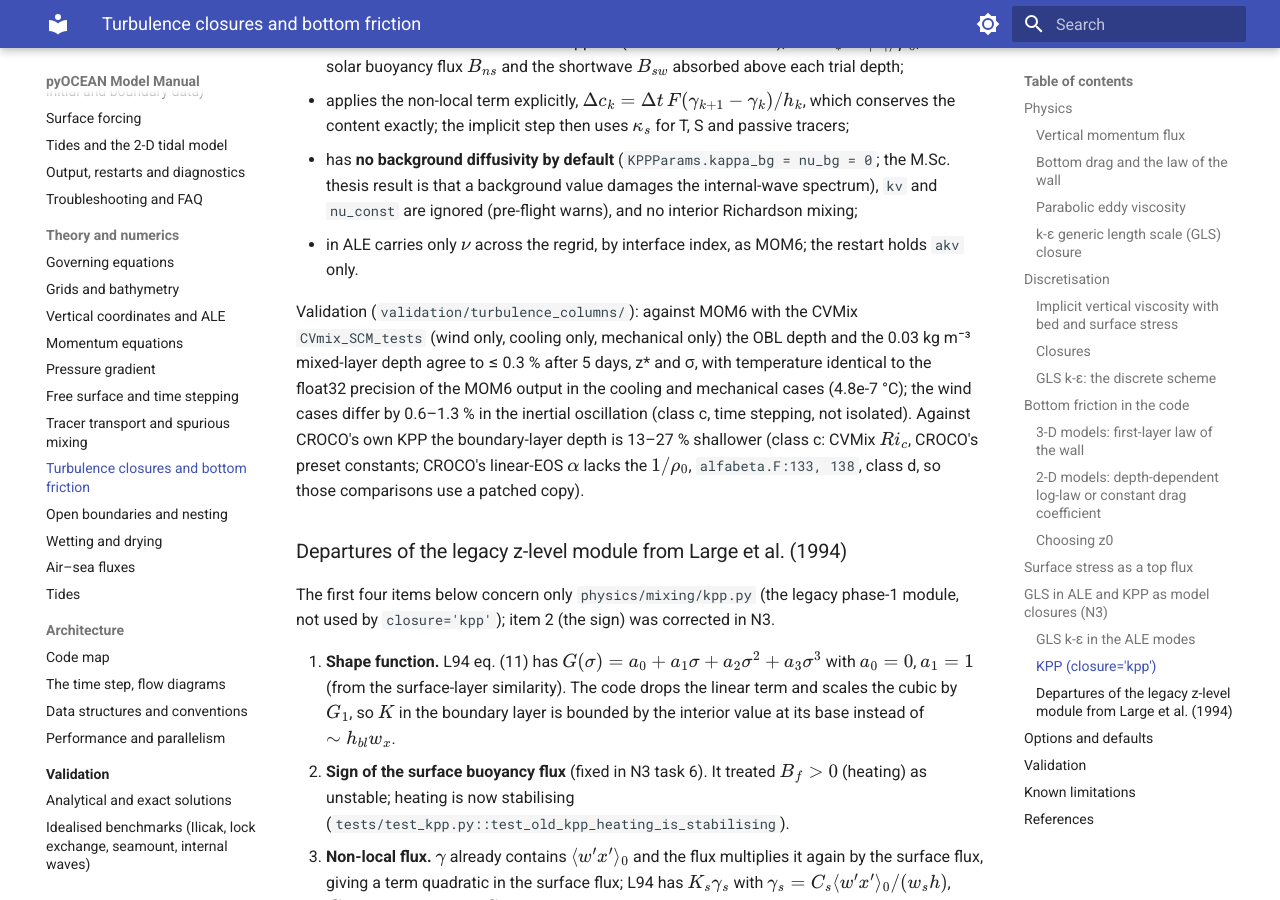
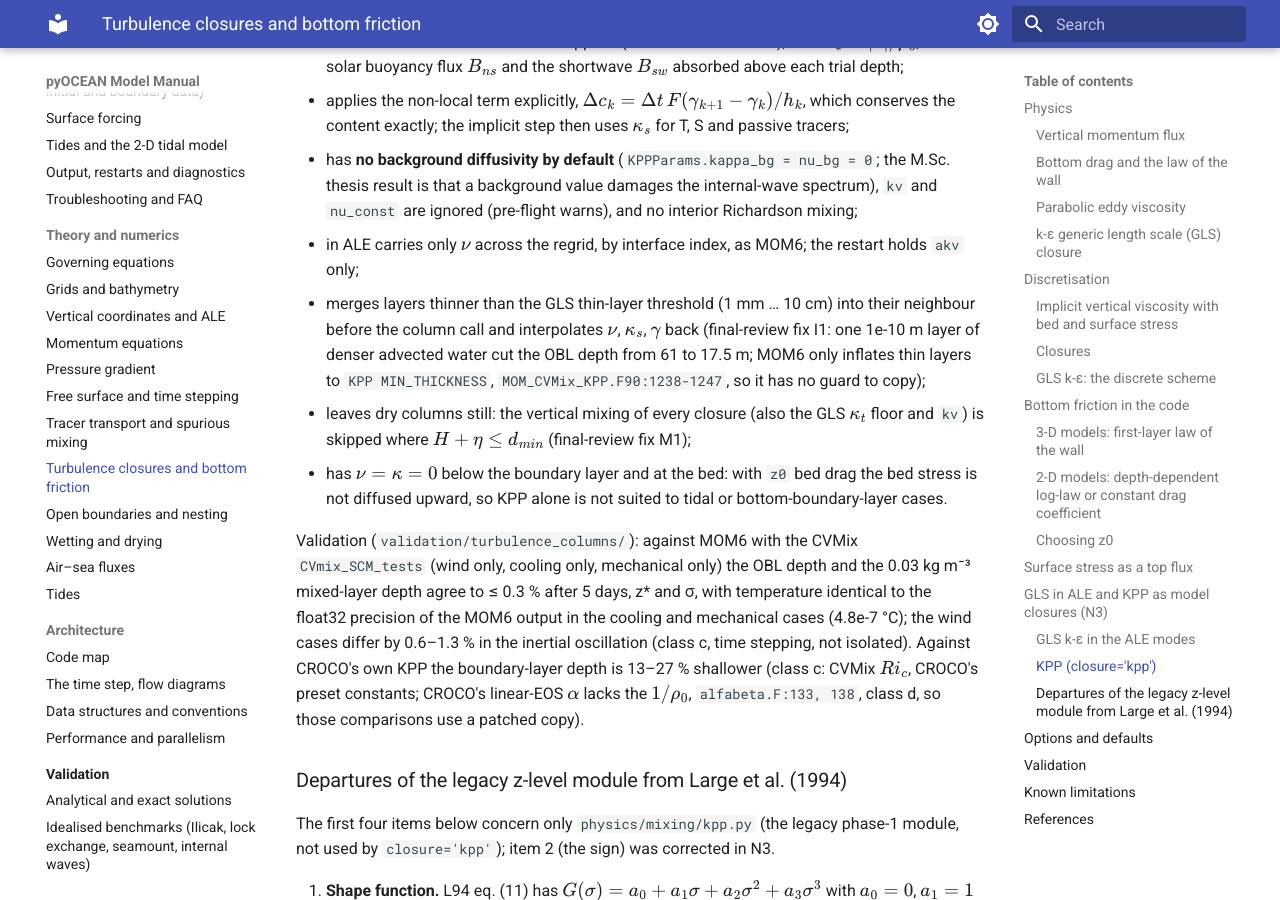
Before and after one commit to Estebanovich/pyOCEAN, an MkDocs documentation site: the page built from docs/manual/theory/turbulence-friction.md, in a window 1280 px wide and 900 px high, scrolled down 11580 px. Built offline with MkDocs 1.6.1 and Material for MkDocs 9.7.7, drawn with Linux system fonts in a browser that asks for light colours; some of the changed text lies outside the part shown.

Commit message:
N3 final fix I2: k/eps remap mixing listed as fourth open criterion; KPP thin/dry/bed notes
Co-Authored-By: Claude Opus 5.5 <noreply@anthropic.com>
Claude-Session: https://claude.ai/code/session_01DapNDveddxQLd53ugW9ton

```diff
--- a/docs/manual/theory/turbulence-friction.md
+++ b/docs/manual/theory/turbulence-friction.md
@@ -407,7 +407,15 @@ of the surface buoyancy flux was fixed in task 6: surface heating is stabilising
 * has **no background diffusivity by default** (`KPPParams.kappa_bg = nu_bg = 0`; the M.Sc. thesis result is that a
     background value damages the internal-wave spectrum), `kv` and `nu_const` are ignored (pre-flight warns), and no
     interior Richardson mixing;
-* in ALE carries only $\nu$ across the regrid, by interface index, as MOM6; the restart holds `akv` only.
+* in ALE carries only $\nu$ across the regrid, by interface index, as MOM6; the restart holds `akv` only;
+* merges layers thinner than the GLS thin-layer threshold (1 mm … 10 cm) into their neighbour before the column call
+    and interpolates $\nu$, $\kappa_s$, $\gamma$ back (final-review fix I1: one 1e-10 m layer of denser advected water
+    cut the OBL depth from 61 to 17.5 m; MOM6 only inflates thin layers to `KPP MIN_THICKNESS`,
+    `MOM_CVMix_KPP.F90:1238-1247`, so it has no guard to copy);
+* leaves dry columns still: the vertical mixing of every closure (also the GLS $\kappa_t$ floor and `kv`) is skipped
+    where $H+\eta\le d_{min}$ (final-review fix M1);
+* has $\nu=\kappa=0$ below the boundary layer and at the bed: with `z0` bed drag the bed stress is not diffused
+    upward, so KPP alone is not suited to tidal or bottom-boundary-layer cases.
 
 Validation (`validation/turbulence_columns/`): against MOM6 with the CVMix `CVmix_SCM_tests` (wind only, cooling only,
 mechanical only) the OBL depth and the 0.03 kg m⁻³ mixed-layer depth agree to ≤ 0.3 % after 5 days, z* and σ, with
@@ -481,6 +489,8 @@ See [Validation: wetting and drying](../validation/wetting-drying.md) for the TI
 * GLS in ALE: layers a little above the threshold still act as thin ones (a 5 cm layer in a column with a 4.2 cm
     threshold gave $\nu$ 4×), regrid-minimum layers are merged only through the 1e-9 tolerance, and the gather of the
     prior $k,\varepsilon$ at a merged interface is not content-conserving (O($h_{massless}/h$)). The remap itself is.
+* GLS in ALE: the numerical mixing of $k$ and $\varepsilon$ by the remap (spec anti-goal 3) is measured only
+    indirectly (hybrid vs σ $D_m$ ≤ 0.1 % in Kato–Phillips); there is no $k$-variance remap term (open, final review I2).
 * The hybrid DOME with GLS: one CFL truncation at day 31.8 (a 1.3 cm face layer, $v$ = 8.96 m/s) and 1072 limiter events
     in 50 days; no Smagorinsky viscosity.
 * KPP: no interior Richardson mixing, MatchTechnique SimpleShapes only; the 1.3 % wind-case velocity difference to MOM6
```
Also changed, not shown: CLAUDE.md (+2 -2 lines), docs/design/vision_roadmap.md (+2 -1 lines).
